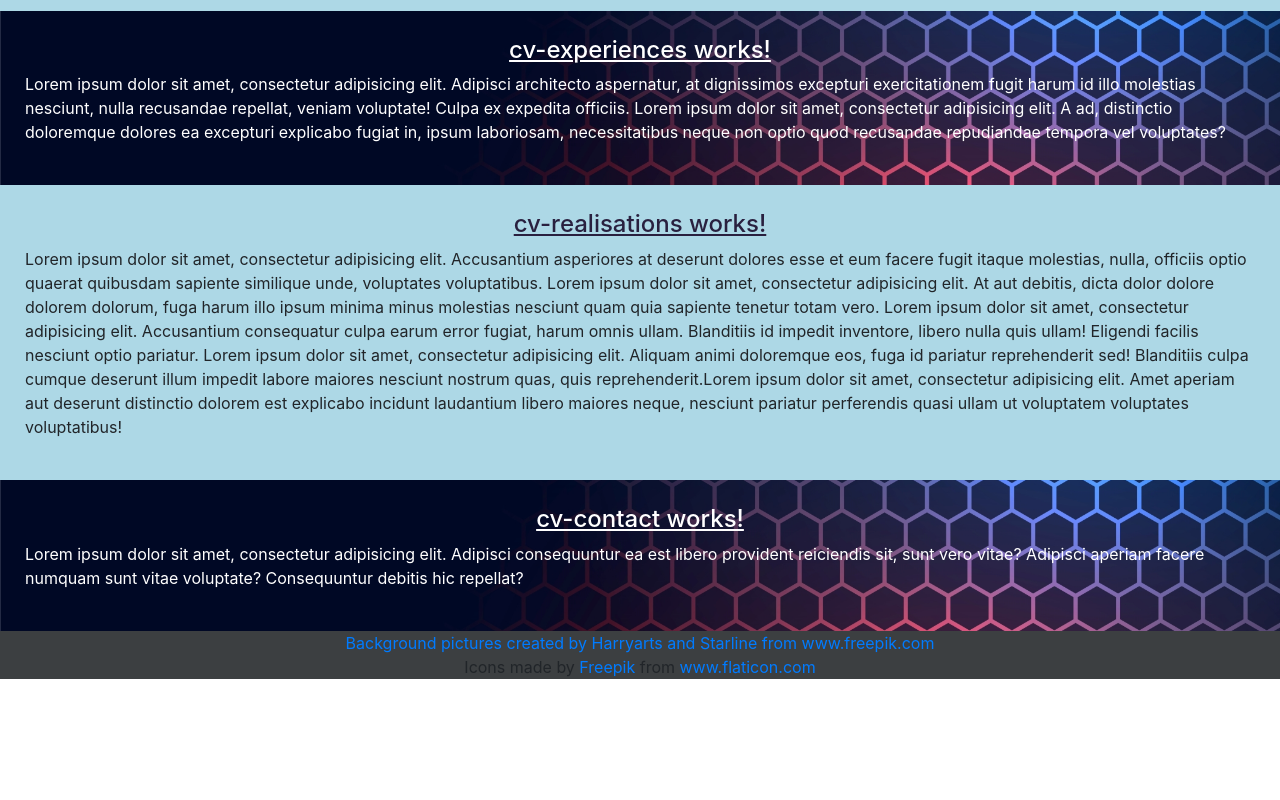
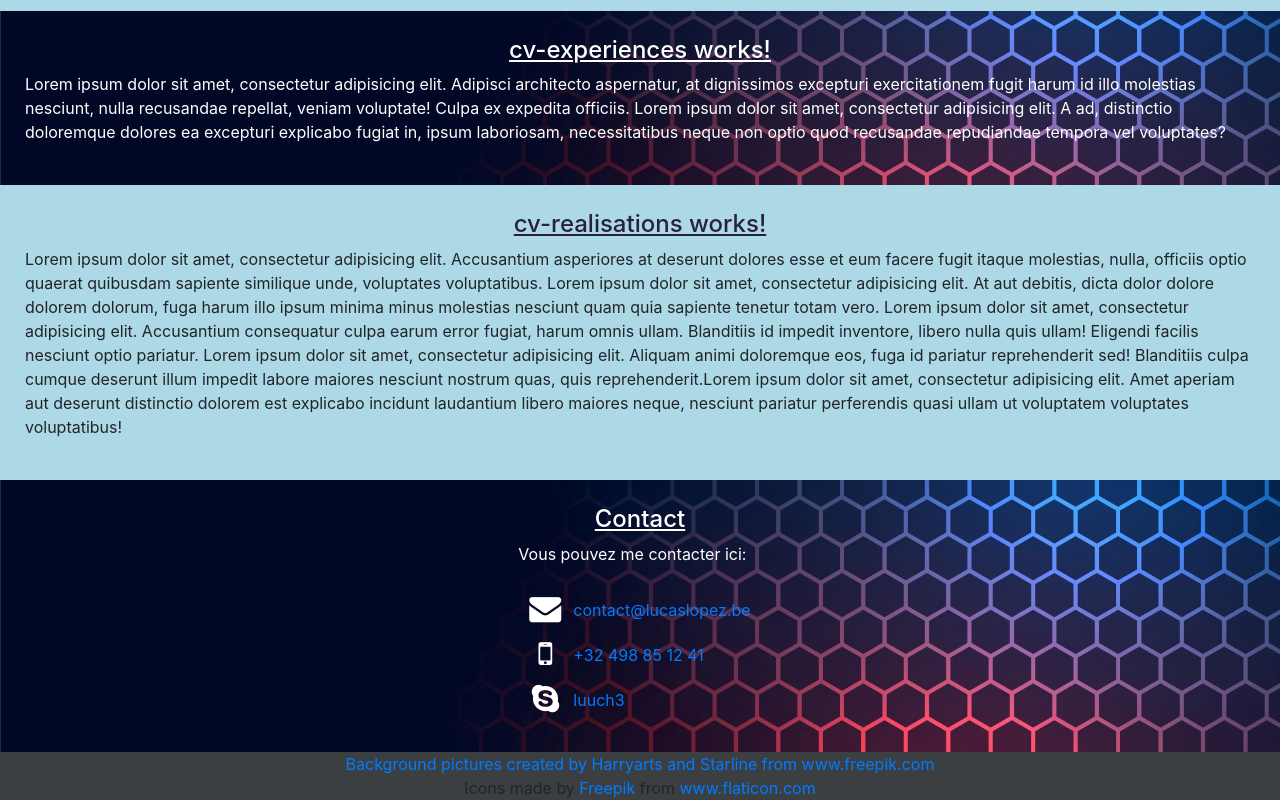
Before and after one commit to luch3/LucasLopez.be-angularcli, an Angular app in the folder LucasLopezBe/: page / in a window 1280 px wide. Shown: the part 1455-2255 px from the top of the page. Before the commit the page ends 2134 px from the top, so only its background shows below. Built offline with nearby package versions, Linux system fonts and the light colour scheme.

Commit message:
presentation et contact update

```diff
--- a/LucasLopezBe/angular.json
+++ b/LucasLopezBe/angular.json
@@ -26,7 +26,7 @@
             "styles": [
               "node_modules/bootstrap/dist/css/bootstrap.min.css",
               "src/styles.css",
-              "node_modules/font-awesome/css/font-awesome.css"
+              "./node_modules/font-awesome/css/font-awesome.css"
             ],
             "scripts": []
           },
--- a/LucasLopezBe/package.json
+++ b/LucasLopezBe/package.json
@@ -19,8 +19,13 @@
     "@angular/platform-browser": "~10.1.2",
     "@angular/platform-browser-dynamic": "~10.1.2",
     "@angular/router": "~10.1.2",
+    "@fortawesome/angular-fontawesome": "^0.7.0",
+    "@fortawesome/fontawesome-free": "^5.14.0",
+    "@fortawesome/fontawesome-svg-core": "^1.2.30",
+    "@fortawesome/free-solid-svg-icons": "^5.14.0",
     "bootstrap": "^4.5.2",
     "font-awesome": "^4.7.0",
+    "jquery": "^3.5.1",
     "ngx-bootstrap": "^6.1.0",
     "rxjs": "~6.6.0",
     "tslib": "^2.0.0",
--- a/LucasLopezBe/src/app/app.module.ts
+++ b/LucasLopezBe/src/app/app.module.ts
@@ -21,6 +21,10 @@ import { CvRealisationsComponent } from './cv/cv-realisations/cv-realisations.co
 import { CvExperiencesComponent } from './cv/cv-experiences/cv-experiences.component';
 import { CvContactComponent } from './cv/cv-contact/cv-contact.component';
 import { CvPresentationComponent } from './cv/cv-presentation/cv-presentation.component';
+import { FontAwesomeModule } from '@fortawesome/angular-fontawesome';
+import { library } from '@fortawesome/fontawesome-svg-core';
+import { fas } from '@fortawesome/free-solid-svg-icons';
+library.add(fas);
 
 @NgModule({
   declarations: [
@@ -47,6 +51,7 @@ import { CvPresentationComponent } from './cv/cv-presentation/cv-presentation.co
     BrowserModule,
     FormsModule,
     AppRoutingModule,
+    FontAwesomeModule,
   ],
   providers: [],
   bootstrap: [AppComponent]
--- a/LucasLopezBe/src/app/cv/cv-contact/cv-contact.component.html
+++ b/LucasLopezBe/src/app/cv/cv-contact/cv-contact.component.html
@@ -1,4 +1,28 @@
 <div class="white-background">
-  <h4>cv-contact works!</h4>
-  <p>Lorem ipsum dolor sit amet, consectetur adipisicing elit. Adipisci consequuntur ea est libero provident reiciendis sit, sunt vero vitae? Adipisci aperiam facere numquam sunt vitae voluptate? Consequuntur debitis hic repellat?</p>
+  <h4>Contact</h4>
+  <div class="container-fluid">
+    <div class="row justify-content-center">
+      <div>
+        <div class="row">
+          <p>Vous pouvez me contacter ici:</p>
+        </div>
+        <div class="row">
+          <table style="border-spacing: 10px;border-collapse: separate">
+            <tr>
+              <td align="center"><i class="fa fa-envelope fa-2x"></i></td>
+              <td><a href="mailto:contact@lucaslopez.be">contact@lucaslopez.be</a></td>
+            </tr>
+            <tr>
+              <td align="center"><i class="fa fa-mobile-phone fa-2x"></i></td>
+              <td><a href="tel:+32498851241">+32 498 85 12 41</a></td>
+            </tr>
+            <tr>
+              <td align="center"><i class="fa fa-skype fa-2x"></i></td>
+              <td><a href="callto:luuch3">luuch3</a></td>
+            </tr>
+          </table>
+        </div>
+      </div>
+    </div>
+  </div>
 </div>
--- a/LucasLopezBe/src/app/cv/cv-presentation/cv-presentation.component.html
+++ b/LucasLopezBe/src/app/cv/cv-presentation/cv-presentation.component.html
@@ -11,6 +11,7 @@
         <p>Lorem ipsum dolor sit amet, consectetur adipisicing elit. Aperiam aspernatur autem debitis facere harum, hic iure, labore laboriosam minima, molestiae natus nostrum officiis omnis quibusdam tempore ullam vel. Necessitatibus, voluptas.</p>
       </div>
       <div class="col-lg-3 col-sm-9 align-self-center">
+        <div class="row">
           <ul>
             <h5 style="text-decoration: underline">Pq je suis bg ?</h5>
             <li>Pcq</li>
@@ -18,6 +19,13 @@
             <li>Comme ça</li>
           </ul>
         </div>
+        <div class="row">
+          <div (click)="goToLink('https://github.com/luch3')"><i class="fa fa-github fa-3x"></i></div>
+        </div>
+        <div class="row">
+
         </div>
       </div>
     </div>
+  </div>
+</div>
--- a/LucasLopezBe/src/app/cv/cv-presentation/cv-presentation.component.ts
+++ b/LucasLopezBe/src/app/cv/cv-presentation/cv-presentation.component.ts
@@ -12,4 +12,8 @@ export class CvPresentationComponent implements OnInit {
   ngOnInit(): void {
   }
 
+  goToLink(url: string): void {
+    window.open(url, '_blank');
+  }
+
 }
--- a/LucasLopezBe/src/styles.css
+++ b/LucasLopezBe/src/styles.css
@@ -31,3 +31,7 @@
   background-size: cover;
   background-position: center;
 }
+html{
+  overflow-x: hidden;
+  overflow-y: scroll;
+}
```
Also changed, not shown: 1 other file (tests, documents, lock files or other folders). Lines whose indentation alone changed are shown as unchanged.
